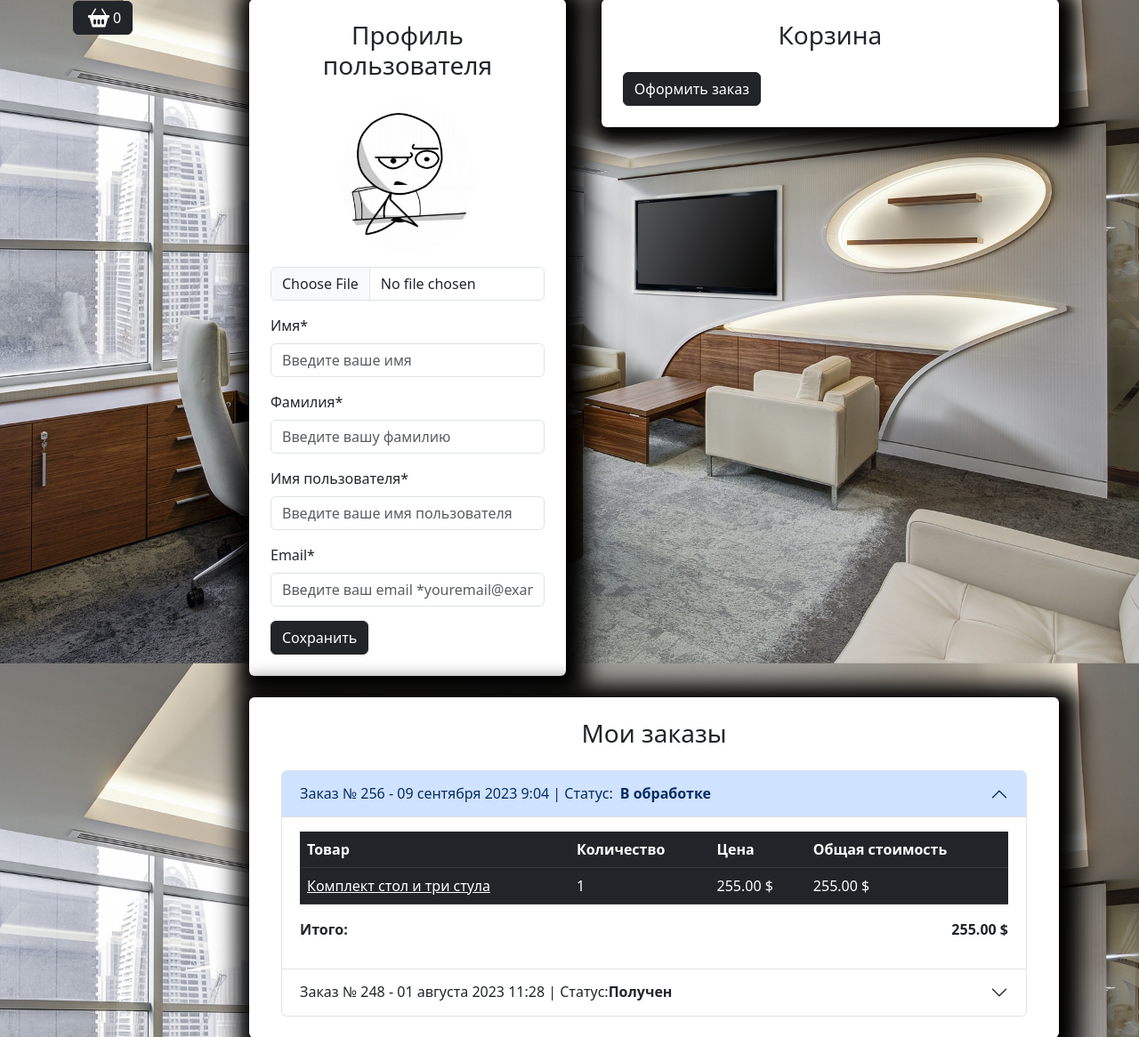
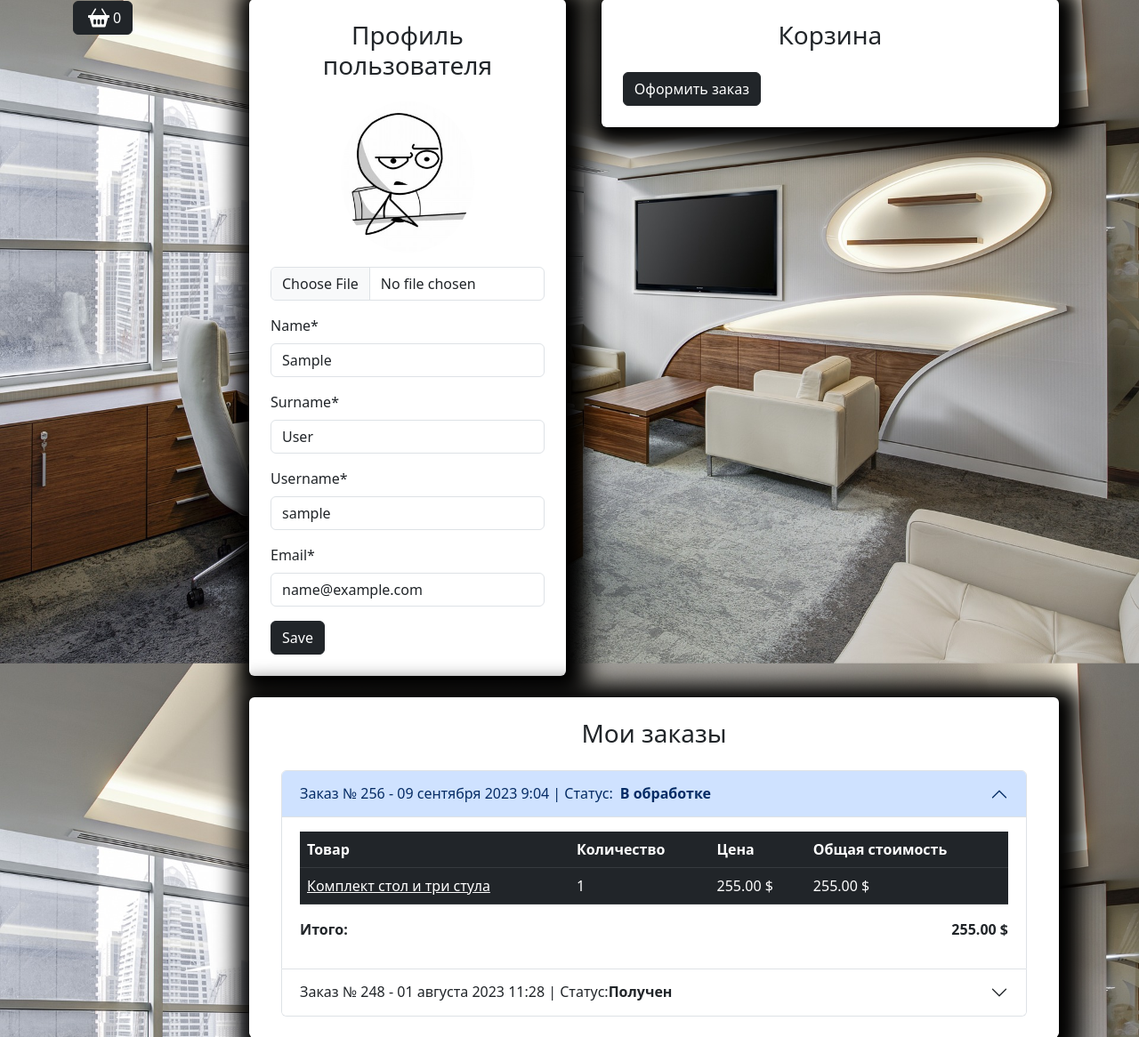
Before and after one commit to StefanCorporation/E-Furniture, a Django app: page /efurniture/users/profile/ in a window 1280 px wide. Shown: the part 109-1275 px from the top of the page at 89% size. Run offline with Django 5.2, Linux system fonts and the light colour scheme; the visitor is signed in with stand-in values (Sample User, id 1); data comes from the database, SQL or seed files in the repository; some libraries are stand-ins or nearby versions.

Commit message:
Add profile page and configurate profile data update functionality

```diff
--- a/src/users/forms.py
+++ b/src/users/forms.py
@@ -1,5 +1,5 @@
 from django import forms
-from django.contrib.auth.forms import AuthenticationForm, UserCreationForm
+from django.contrib.auth.forms import AuthenticationForm, UserCreationForm, UserChangeForm
 
 from users.models import User
 
@@ -16,17 +16,37 @@ class UserRegistrationForm(UserCreationForm):
     class Meta:
         model = User
         fields = [
-            'firstname',
-            'lastname',
+            'first_name',
+            'last_name',
             'username',
             'email',
             'password1',
             'password2'
         ]
 
-    firstname = forms.CharField()
-    lastname = forms.CharField()
+    first_name = forms.CharField()
+    last_name = forms.CharField()
     username = forms.CharField()
     email = forms.CharField()
     password1 = forms.CharField()
     password2 = forms.CharField()
+
+
+
+class ProfileForm(UserChangeForm):
+
+    class Meta:
+        model = User
+        fields = [
+            'images',
+            'first_name',
+            'last_name',
+            'username',
+            'email'
+        ]
+
+    images = forms.ImageField(required=False)
+    first_name = forms.CharField()
+    last_name = forms.CharField()
+    username = forms.CharField()
+    email = forms.CharField()
--- a/src/users/templates/users/profile.html
+++ b/src/users/templates/users/profile.html
@@ -11,38 +11,83 @@
                 <div class="col-md-5">
                     <div class=" bg-white p-4 mb-4 mx-2 rounded custom-shadow">
                         <h3 class="text-center mb-4">Профиль пользователя</h3>
-                        <form>
+                        <form action="{% url 'users:profile' %}" method="post" enctype="multipart/form-data">
+                            {% csrf_token %}
                             <div class="row">
                                 <div class="col-md-12 mb-3 text-center">
-                                    <img src="{% static 'deps/images/baseavatar.jpg' %}"
-                                        alt="Аватар пользователя" class="img-fluid rounded-circle"
-                                        style="max-width: 150px;">
-                                    <input type="file" class="form-control mt-3" id="avatar"
-                                        accept="image/*">
+
+                                    {% if user.images %}
+                                        <img src="{{ user.images.url }}"
+                                            alt="Аватар пользователя" class="img-fluid rounded-circle"
+                                                style="max-width: 150px;">
+                                    {% else %}
+                                        <img src="{% static 'deps/images/baseavatar.jpg' %}"
+                                            alt="Аватар пользователя" class="img-fluid rounded-circle"
+                                                style="max-width: 150px;">
+                                    {% endif %}
+
+                                    <input type="file" class="form-control mt-3" id="id_image" name="images"
+                                        accept="images/*">
+
+                                    {% if form.image.errors %}
+                                        <div class="alert alert-danger alert-dismissible fade show">
+                                            {{ form.iamges.errors }}
+                                        </div>
+                                    {% endif %}
+
                                 </div>
                                 <div class="col-md-12 mb-3">
-                                    <label for="firstName" class="form-label">Имя*</label>
-                                    <input type="text" class="form-control" id="firstName"
-                                        placeholder="Введите ваше имя" value="" required>
+                                    <label for="id_firstname" class="form-label">Name*</label>
+                                    <input type="text" class="form-control" id="id_firstname" name="first_name"
+                                        placeholder="Your first name" value="{{ form.first_name.value }}" required>
+
+                                    {% if form.first_name.errors %}
+                                        <div class="alert alert-danger alert-dismissible fade show">
+                                            {{ form.first_name.errors }}
+                                        </div>
+                                    {% endif %}
+
+                                </div>
+
+                                <div class="col-md-12 mb-3">
+                                    <label for="id_lastname" class="form-label">Surname*</label>
+                                    <input type="text" class="form-control" id="id_lastname" name="last_name"
+                                        placeholder="Enter your last name" value="{{ form.last_name.value }}" required>
+
+                                    {% if form.last_name.errors %}
+                                        <div class="alert alert-danger alert-dismissible fade show">
+                                            {{ form.last_name.errors }}
+                                        </div>
+                                    {% endif %}
+
                                 </div>
                                 <div class="col-md-12 mb-3">
-                                    <label for="lastName" class="form-label">Фамилия*</label>
-                                    <input type="text" class="form-control" id="lastName"
-                                        placeholder="Введите вашу фамилию" value="" required>
+                                    <label for="id_username" class="form-label">Username*</label>
+                                    <input type="text" class="form-control" id="id_username" name="username"
+                                        placeholder="Enter username" value="{{ form.username.value }}" required>
+
+                                    {% if form.username.errors %}
+                                        <div class="alert alert-danger alert-dismissible fade show">
+                                            {{ form.username.errors }}
+                                        </div>
+                                    {% endif %}
+
                                 </div>
                                 <div class="col-md-12 mb-3">
-                                    <label for="username" class="form-label">Имя пользователя*</label>
-                                    <input type="text" class="form-control" id="username"
-                                        placeholder="Введите ваше имя пользователя" value="" required>
-                                </div>
-                                <div class="col-md-12 mb-3">
-                                    <label for="email" class="form-label">Email*</label>
-                                    <input type="email" class="form-control" id="email"
-                                        placeholder="Введите ваш email *youremail@example.com" value=""
+                                    <label for="id_email" class="form-label">Email*</label>
+                                    <input type="email" class="form-control" id="id_email" name="email"
+                                        placeholder="ENter your email *youremail@example.com"
+                                        value="{{ form.email.value }}"
                                         required>
+
+                                    {% if form.email.errors %}
+                                        <div class="alert alert-danger alert-dismissible fade show">
+                                            {{ form.email.errors }}
+                                        </div>
+                                    {% endif %}
                                 </div>
                             </div>
-                            <button type="submit" class="btn btn-dark">Сохранить</button>
+                            <button type="submit" class="btn btn-dark">Save</button>
                         </form>
                     </div>
                 </div>
--- a/src/users/views.py
+++ b/src/users/views.py
@@ -1,9 +1,10 @@
 from django.http import HttpResponseRedirect
 from django.shortcuts import redirect, render
+from django.contrib.auth.decorators import login_required
 from django.contrib import auth
 from django.urls import reverse
 
-from users.forms import UserLoginForm, UserRegistrationForm
+from users.forms import UserLoginForm, UserRegistrationForm, ProfileForm
 
 # Create your views here.
 
@@ -57,16 +58,29 @@ def registration(request):
     return render(request, 'users/registration.html', context)
 
 
-
+@login_required
 def profile(request):
 
+    if request.method == 'POST':
+
+        form = ProfileForm(data=request.POST, instance=request.user, files=request.FILES)
+
+        if form.is_valid():
+            form.save()
+
+            return HttpResponseRedirect(reverse('users:profile'))
+    else:
+        form = ProfileForm(instance=request.user)
+
+
     context = {
-        'title': 'Home - Profile'
+        'title': 'Profile',
+        'form': form
     }
     return render(request, 'users/profile.html', context)
 
 
-
+@login_required
 def logout(request):
     auth.logout(request)
     return redirect(reverse('main:index'))
```
Also changed, not shown: src/users/templates/users/registration.html (+9 -9 lines).
